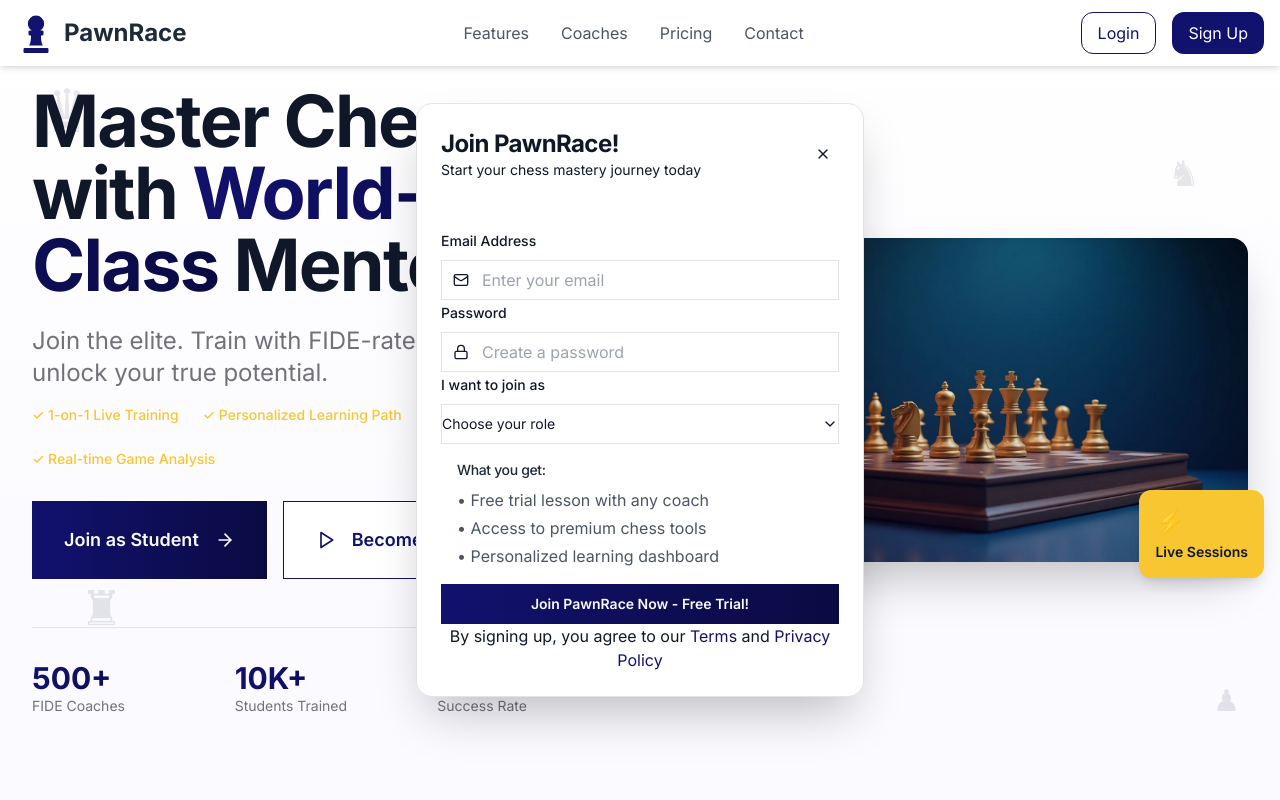
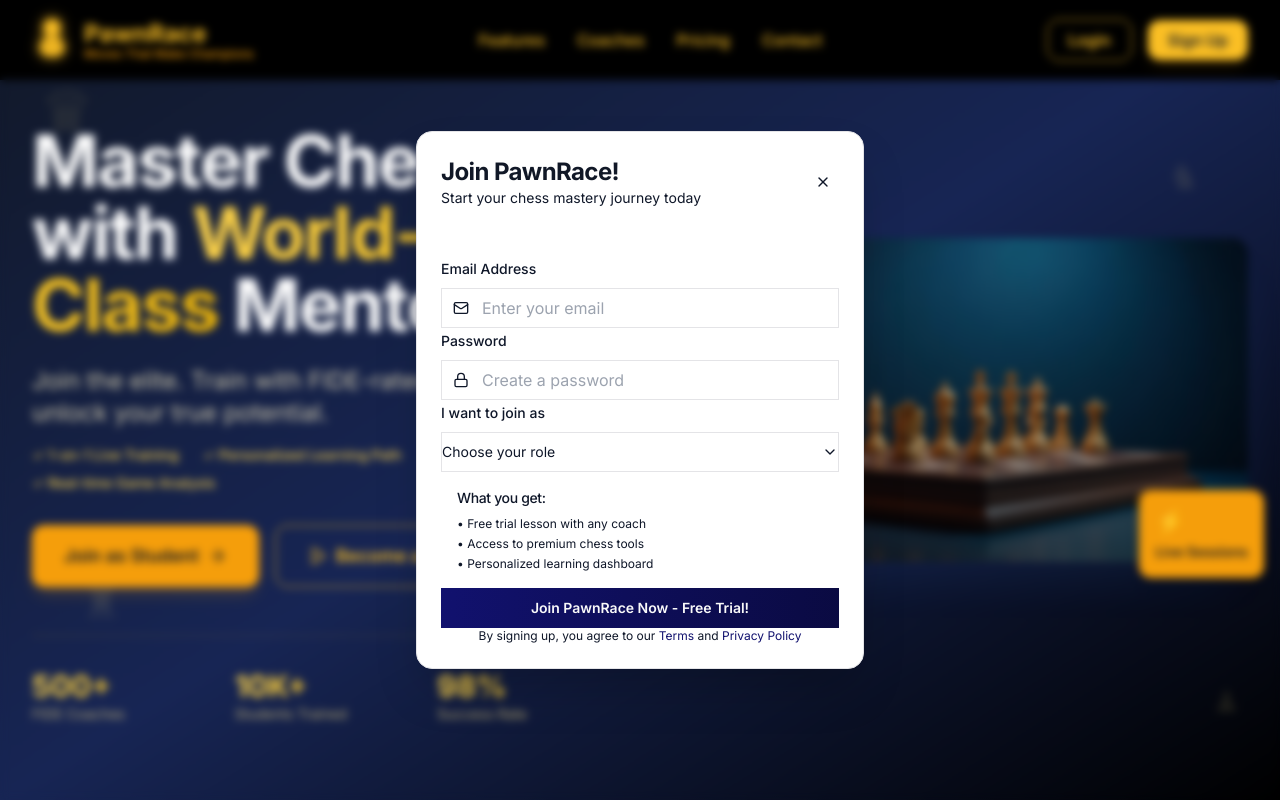
Before and after one commit to Satyajit-tech2006/pawnrace-launchpad, a React (Vite) app: page / in a window 1280 px wide. Shown: the top 800 px of the page. Built offline with nearby package versions, Linux system fonts and the light colour scheme.

Commit message:
Mera naya feature

```diff
--- a/package.json
+++ b/package.json
@@ -48,6 +48,7 @@
     "embla-carousel-react": "^8.3.0",
     "input-otp": "^1.2.4",
     "lucide-react": "^0.462.0",
+    "motion": "^12.23.12",
     "next-themes": "^0.3.0",
     "react": "^18.3.1",
     "react-day-picker": "^8.10.1",
--- a/src/components/Hero.jsx
+++ b/src/components/Hero.jsx
@@ -1,90 +1,155 @@
-// Hero Section Component for PawnRace Chess Academy
-// Main landing page hero with engaging visuals and call-to-action
+import React from "react";
+import { ArrowRight, Play } from "lucide-react";
+import homeimg from "../assets/chess-hero.jpg";
 
-import React from 'react';
-import { Button } from '@/components/ui/button';
-import { ArrowRight, Play } from 'lucide-react';
-import heroImage from '@/assets/chess-hero.jpg';
+// --- Re-styled Hero Section Component ---
+// This version features a bluish background and golden text for a more regal and professional look.
+export default function App() {
+  // A simple handler for the buttons as an example
+  const handleLoginClick = () => {
+    console.log("Button clicked!");
+  };
 
-// Hero section with compelling messaging and visual elements
+  return <Hero onLoginClick={handleLoginClick} />;
+}
+
 function Hero({ onLoginClick }) {
+  // Using a placeholder image as local assets are not available.
+  const heroImage = homeimg;
+
   return (
-    <section id="home" className="relative min-h-screen flex items-center bg-subtle-gradient overflow-hidden">
+    <>
+      {/* Keyframes for animations are defined here to keep the component self-contained */}
+      <style>{`
+        @keyframes float-animation {
+          0%, 100% { transform: translateY(0); }
+          50% { transform: translateY(-20px); }
+        }
+        .float-animation {
+          animation: float-animation 6s ease-in-out infinite;
+        }
+        .fade-in-up {
+          animation: fade-in-up 1s ease-out forwards;
+          opacity: 0;
+          transform: translateY(20px);
+        }
+        @keyframes fade-in-up {
+          from {
+            opacity: 0;
+            transform: translateY(20px);
+          }
+          to {
+            opacity: 1;
+            transform: translateY(0);
+          }
+        }
+      `}</style>
+      <section
+        id="home"
+        className="relative min-h-screen flex items-center bg-gradient-to-br from-gray-900 via-blue-950 to-black text-white overflow-hidden"
+      >
         {/* Animated Chess Pieces Background */}
         <div className="absolute inset-0 overflow-hidden pointer-events-none">
-        <div className="absolute top-20 left-10 opacity-10 float-animation">
+          <div className="absolute top-20 left-10 text-amber-200 opacity-10 float-animation">
             <div className="text-6xl">♛</div>
           </div>
-        <div className="absolute top-40 right-20 opacity-10 float-animation" style={{ animationDelay: '1s' }}>
+          <div
+            className="absolute top-40 right-20 text-amber-200 opacity-10 float-animation"
+            style={{ animationDelay: "1s" }}
+          >
             <div className="text-4xl">♞</div>
           </div>
-        <div className="absolute bottom-40 left-20 opacity-10 float-animation" style={{ animationDelay: '2s' }}>
+          <div
+            className="absolute bottom-40 left-20 text-amber-200 opacity-10 float-animation"
+            style={{ animationDelay: "2s" }}
+          >
             <div className="text-5xl">♜</div>
           </div>
-        <div className="absolute bottom-20 right-10 opacity-10 float-animation" style={{ animationDelay: '0.5s' }}>
+          <div
+            className="absolute bottom-20 right-10 text-amber-200 opacity-10 float-animation"
+            style={{ animationDelay: "0.5s" }}
+          >
             <div className="text-3xl">♟</div>
           </div>
         </div>
 
         <div className="container mx-auto px-4 sm:px-6 lg:px-8 relative z-10">
           <div className="grid lg:grid-cols-2 gap-12 lg:gap-16 items-center">
-
             {/* Hero Content */}
-          <div className="text-center lg:text-left">
-            <div className="fade-in-up">
+            <div className="text-center lg:text-left mt-12">
+              <div className="fade-in-up mt-8 lg:mt-0">
                 <h1 className="text-4xl sm:text-5xl lg:text-6xl xl:text-7xl font-bold leading-tight mb-6">
-                Master Chess with{' '}
-                <span className="text-gradient">World-Class</span> Mentors
+                  Master Chess with{" "}
+                  <span className="text-transparent bg-clip-text bg-gradient-to-r from-amber-300 to-yellow-500">
+                    World-Class
+                  </span>{" "}
+                  Mentors
                 </h1>
 
                 <div className="space-y-4 mb-8">
-                <p className="text-xl lg:text-2xl text-muted-foreground max-w-2xl">
-                  Join the elite. Train with FIDE-rated masters and unlock your true potential.
+                  <p className="text-xl lg:text-2xl text-amber-100/80 max-w-2xl mx-auto lg:mx-0">
+                    Join the elite. Train with FIDE-rated masters and unlock
+                    your true potential.
                   </p>
 
                   {/* Feature Highlights */}
-                <div className="flex flex-wrap gap-6 justify-center lg:justify-start text-sm text-accent font-medium">
-                  <span className="flex items-center gap-2">✓ 1-on-1 Live Training</span>
-                  <span className="flex items-center gap-2">✓ Personalized Learning Path</span>
-                  <span className="flex items-center gap-2">✓ Real-time Game Analysis</span>
+                  <div className="flex flex-wrap gap-x-6 gap-y-2 justify-center lg:justify-start text-sm text-amber-300 font-medium">
+                    <span className="flex items-center gap-2">
+                      ✓ 1-on-1 Live Training
+                    </span>
+                    <span className="flex items-center gap-2">
+                      ✓ Personalized Learning Path
+                    </span>
+                    <span className="flex items-center gap-2">
+                      ✓ Real-time Game Analysis
+                    </span>
                   </div>
                 </div>
 
                 {/* Call-to-Action Buttons */}
                 <div className="flex flex-col sm:flex-row gap-4 justify-center lg:justify-start">
-                <Button
-                  size="lg"
+                  <button
                     onClick={onLoginClick}
-                  className="btn-hero px-8 py-6 text-lg font-semibold group"
+                    className="inline-flex items-center justify-center px-8 py-4 text-lg font-semibold group bg-amber-500 text-gray-900 rounded-lg hover:bg-amber-400 transition-all duration-300 shadow-lg shadow-amber-500/20 transform hover:scale-105"
                   >
                     Join as Student
                     <ArrowRight className="ml-2 h-5 w-5 group-hover:translate-x-1 transition-transform" />
-                </Button>
+                  </button>
 
-                <Button
-                  size="lg"
-                  variant="outline"
+                  <button
                     onClick={onLoginClick}
-                  className="btn-outline px-8 py-6 text-lg font-semibold group"
+                    className="inline-flex items-center justify-center px-8 py-4 text-lg font-semibold group border border-amber-400 text-amber-400 rounded-lg hover:bg-amber-400 hover:text-gray-900 transition-all duration-300 transform hover:scale-105"
                   >
                     <Play className="mr-2 h-5 w-5" />
                     Become a Coach
-                </Button>
+                  </button>
                 </div>
 
                 {/* Success Statistics */}
-              <div className="grid grid-cols-3 gap-8 mt-12 pt-8 border-t border-border">
+                <div className="grid grid-cols-3 gap-8 mt-12 pt-8 border-t border-amber-400/20">
                   <div className="text-center lg:text-left">
-                  <div className="text-3xl font-bold text-gradient">500+</div>
-                  <div className="text-sm text-muted-foreground">FIDE Coaches</div>
+                    <div className="text-3xl font-bold text-transparent bg-clip-text bg-gradient-to-r from-amber-300 to-yellow-500">
+                      500+
+                    </div>
+                    <div className="text-sm text-amber-200/70">
+                      FIDE Coaches
+                    </div>
                   </div>
                   <div className="text-center lg:text-left">
-                  <div className="text-3xl font-bold text-gradient">10K+</div>
-                  <div className="text-sm text-muted-foreground">Students Trained</div>
+                    <div className="text-3xl font-bold text-transparent bg-clip-text bg-gradient-to-r from-amber-300 to-yellow-500">
+                      10K+
+                    </div>
+                    <div className="text-sm text-amber-200/70">
+                      Students Trained
+                    </div>
                   </div>
                   <div className="text-center lg:text-left">
-                  <div className="text-3xl font-bold text-gradient">98%</div>
-                  <div className="text-sm text-muted-foreground">Success Rate</div>
+                    <div className="text-3xl font-bold text-transparent bg-clip-text bg-gradient-to-r from-amber-300 to-yellow-500">
+                      98%
+                    </div>
+                    <div className="text-sm text-amber-200/70">
+                      Success Rate
+                    </div>
                   </div>
                 </div>
               </div>
@@ -94,32 +159,40 @@ function Hero({ onLoginClick }) {
             <div className="relative lg:order-2">
               <div className="relative">
                 {/* Main Hero Image */}
-              <div className="relative rounded-2xl overflow-hidden shadow-2xl hover-lift">
+                <div className="relative rounded-2xl overflow-hidden shadow-2xl shadow-blue-500/10 transition-transform duration-300 hover:scale-105">
                   <img
                     src={heroImage}
                     alt="Chess Academy - Learn from FIDE Masters"
                     className="w-full h-auto object-cover"
+                    onError={(e) => {
+                      e.target.onerror = null;
+                      e.target.src =
+                        "https://placehold.co/800x800/020617/FFFFFF?text=Image+Error";
+                    }}
                   />
-                <div className="absolute inset-0 bg-gradient-to-t from-primary/20 to-transparent"></div>
+                  <div className="absolute inset-0 bg-gradient-to-t from-black/50 to-transparent"></div>
                 </div>
 
                 {/* Floating Achievement Badge */}
-              <div className="absolute -top-4 -left-4 bg-white rounded-lg shadow-lg p-4 animate-pulse">
+                <div className="absolute -top-4 -left-4 bg-blue-950/70 backdrop-blur-sm border border-amber-400/30 rounded-lg shadow-lg p-4 animate-pulse">
                   <div className="text-2xl mb-1">🏆</div>
-                <div className="text-sm font-semibold">#1 Chess Academy</div>
+                  <div className="text-sm font-semibold text-amber-300">
+                    #1 Chess Academy
+                  </div>
                 </div>
 
                 {/* Live Sessions Badge */}
-              <div className="absolute -bottom-4 -right-4 bg-accent rounded-lg shadow-lg p-4 hover-scale">
+                <div className="absolute -bottom-4 -right-4 bg-amber-500 rounded-lg shadow-lg p-4 transition-transform duration-300 hover:scale-110">
                   <div className="text-2xl mb-1">⚡</div>
-                <div className="text-sm font-semibold text-accent-foreground">Live Sessions</div>
+                  <div className="text-sm font-semibold text-gray-900">
+                    Live Sessions
+                  </div>
                 </div>
               </div>
             </div>
           </div>
         </div>
       </section>
+    </>
   );
 }
-
-export default Hero;
--- a/src/components/Navbar.jsx
+++ b/src/components/Navbar.jsx
@@ -1,79 +1,164 @@
-import React, { useState } from "react";
-import { Menu, X } from "lucide-react";
-import { FaChessPawn } from "react-icons/fa";
+import React from 'react';
+import { Menu, X } from 'lucide-react';
+import { motion, AnimatePresence } from 'framer-motion';
 
+// --- SVG Icon for the Chess Pawn ---
+// To resolve the dependency issue, we'll use an inline SVG instead of an external library.
+const ChessPawnIcon = ({ className }) => (
+  <svg
+    xmlns="http://www.w3.org/2000/svg"
+    viewBox="0 0 448 512"
+    className={className}
+    fill="currentColor"
+  >
+    <path d="M320 96c0-53-43-96-96-96S128 43 128 96s43 96 96 96 96-43 96-96zM224 224c-79.5 0-144 64.5-144 144v32h288v-32c0-79.5-64.5-144-144-144zm-96 96c0-8.8 7.2-16 16-16h160c8.8 0 16 7.2 16 16v32H128v-32zm192 64H128v64h192v-64z"/>
+  </svg>
+);
+
+// --- Enhanced Navbar Component ---
+// We define Navbar before App to ensure it's available when App is declared.
 const Navbar = () => {
-  const [isOpen, setIsOpen] = useState(false);
+  const [isOpen, setIsOpen] = React.useState(false);
+  const [hasScrolled, setHasScrolled] = React.useState(false);
+
+  // Effect to handle navbar background change on scroll
+  React.useEffect(() => {
+    const handleScroll = () => {
+      setHasScrolled(window.scrollY > 20);
+    };
+    window.addEventListener('scroll', handleScroll);
+    // Cleanup function to remove the event listener
+    return () => {
+      window.removeEventListener('scroll', handleScroll);
+    };
+  }, []);
+
+  // Navigation links data
+  const navLinks = [
+    { title: 'Features', href: '#features' },
+    { title: 'Coaches', href: '#coaches' },
+    { title: 'Pricing', href: '#pricing' },
+    { title: 'Contact', href: '#contact' },
+  ];
+
+  // Animation variants for the mobile menu
+  const menuVariants = {
+    hidden: { opacity: 0, y: -20 },
+    visible: { opacity: 1, y: 0, transition: { staggerChildren: 0.07, duration: 0.3 } },
+    exit: { opacity: 0, y: -20, transition: { duration: 0.2 } },
+  };
+
+  const linkVariants = {
+    hidden: { opacity: 0, y: -10 },
+    visible: { opacity: 1, y: 0 },
+  };
 
   return (
-    <nav className="bg-white shadow-md fixed w-full top-0 left-0 z-50">
-      <div className="container mx-auto px-4 py-3 flex justify-between items-center">
+    <motion.nav
+      className={`fixed w-full top-0 left-0 z-50 transition-all duration-300 ${hasScrolled ? 'bg-gray-900/80 backdrop-blur-sm shadow-xl' : 'bg-transparent'}`}
+      initial={{ y: -100 }}
+      animate={{ y: 0 }}
+      transition={{ duration: 0.5, ease: 'easeOut' }}
+    >
+      <div className="container mx-auto px-4 sm:px-6 lg:px-8 bg-black">
+        <div className="flex justify-between items-center h-20">
           {/* Logo */}
-        <div className="flex items-center space-x-2">
-          <FaChessPawn className="h-10 w-10 text-primary animate-pulse" />
-          <span className="text-2xl font-bold text-gray-800">PawnRace</span>
+          <a href="#" className="flex items-center space-x-3 cursor-pointer">
+            {/* Glow animation is now handled by framer-motion to avoid issues with build tools */}
+            <motion.div
+              animate={{
+                filter: [
+                  "drop-shadow(0 0 2px #fbbd23) drop-shadow(0 0 5px #fbbd23)",
+                  "drop-shadow(0 0 5px #fbbd23) drop-shadow(0 0 15px #fbbd23)",
+                  "drop-shadow(0 0 2px #fbbd23) drop-shadow(0 0 5px #fbbd23)",
+                ]
+              }}
+              transition={{
+                duration: 2,
+                repeat: Infinity,
+                ease: "easeInOut"
+              }}
+            >
+              <ChessPawnIcon className="h-10 w-10 text-amber-400" />
+            </motion.div>
+            <div>
+              <span className="text-2xl font-bold text-amber-400">PawnRace</span>
+              <p className="text-xs font-medium text-amber-500 -mt-1">Moves That Make Champions</p>
+            </div>
+          </a>
+
+          {/* Desktop Links */}
+          <div className="hidden md:flex items-center space-x-8">
+            {navLinks.map((link) => (
+              <motion.a
+                key={link.href}
+                href={link.href}
+                className="text-amber-400 hover:text-white transition-colors duration-300 font-medium relative group"
+              >
+                {link.title}
+                <span className="absolute bottom-0 left-0 w-0 h-0.5 bg-white group-hover:w-full transition-all duration-300"></span>
+              </motion.a>
+            ))}
           </div>
 
-        {/* Desktop Links */}
-        <div className="hidden md:flex space-x-8">
-          <a href="#features" className="text-gray-600 hover:text-primary transition">
-            Features
-          </a>
-          <a href="#coaches" className="text-gray-600 hover:text-primary transition">
-            Coaches
-          </a>
-          <a href="#pricing" className="text-gray-600 hover:text-primary transition">
-            Pricing
-          </a>
-          <a href="#contact" className="text-gray-600 hover:text-primary transition">
-            Contact
-          </a>
-        </div>
-
-        {/* Buttons */}
-        <div className="hidden md:flex space-x-4">
-          <button className="px-4 py-2 text-primary border border-primary rounded-lg hover:bg-primary hover:text-white transition">
+          {/* Desktop Buttons */}
+          <div className="hidden md:flex items-center space-x-4">
+            <button className="px-5 py-2 text-amber-400 border border-amber-400 rounded-lg hover:bg-amber-400 hover:text-gray-900 transition-all duration-300 font-semibold">
               Login
             </button>
-          <button className="px-4 py-2 bg-primary text-white rounded-lg hover:bg-primary-dark transition">
+            <button className="px-5 py-2 bg-amber-400 text-gray-900 rounded-lg hover:bg-amber-300 transition-all duration-300 font-semibold shadow-lg shadow-amber-500/10">
               Sign Up
             </button>
           </div>
 
           {/* Mobile Menu Button */}
           <div className="md:hidden">
-          <button onClick={() => setIsOpen(!isOpen)}>
-            {isOpen ? <X className="h-8 w-8 text-gray-800" /> : <Menu className="h-8 w-8 text-gray-800" />}
+            <button onClick={() => setIsOpen(!isOpen)} aria-label="Toggle Menu">
+              {isOpen ? (
+                <X className="h-8 w-8 text-amber-400" />
+              ) : (
+                <Menu className="h-8 w-8 text-amber-400" />
+              )}
             </button>
+          </div>
         </div>
       </div>
 
       {/* Mobile Menu */}
+      <AnimatePresence>
         {isOpen && (
-        <div className="md:hidden bg-white shadow-lg">
-          <div className="px-4 py-3 space-y-3">
-            <a href="#features" className="block text-gray-600 hover:text-primary transition">
-              Features
-            </a>
-            <a href="#coaches" className="block text-gray-600 hover:text-primary transition">
-              Coaches
-            </a>
-            <a href="#pricing" className="block text-gray-600 hover:text-primary transition">
-              Pricing
-            </a>
-            <a href="#contact" className="block text-gray-600 hover:text-primary transition">
-              Contact
-            </a>
-            <button className="w-full px-4 py-2 text-primary border border-primary rounded-lg hover:bg-primary hover:text-white transition">
+          <motion.div
+            className="md:hidden bg-gray-900/95 backdrop-blur-lg absolute w-full"
+            variants={menuVariants}
+            initial="hidden"
+            animate="visible"
+            exit="exit"
+          >
+            <div className="px-6 pt-2 pb-6 space-y-3">
+              {navLinks.map((link) => (
+                <motion.a
+                  key={link.href}
+                  href={link.href}
+                  onClick={() => setIsOpen(false)}
+                  className="block text-amber-400 hover:text-white transition-colors duration-300 py-2 text-lg"
+                  variants={linkVariants}
+                >
+                  {link.title}
+                </motion.a>
+              ))}
+              <motion.div variants={linkVariants} className="border-t border-gray-700 pt-4 space-y-3">
+                <button className="w-full px-4 py-3 text-amber-400 border border-amber-400 rounded-lg hover:bg-amber-400 hover:text-gray-900 transition-all duration-300 font-semibold">
                   Login
                 </button>
-            <button className="w-full px-4 py-2 bg-primary text-white rounded-lg hover:bg-primary-dark transition">
+                <button className="w-full px-4 py-3 bg-amber-400 text-gray-900 rounded-lg hover:bg-amber-300 transition-all duration-300 font-semibold">
                   Sign Up
                 </button>
+              </motion.div>
             </div>
-        </div>
+          </motion.div>
         )}
-    </nav>
+      </AnimatePresence>
+    </motion.nav>
   );
 };
 
```
Also changed, not shown: 1 other file (tests, documents, lock files or other folders). Lines whose indentation alone changed are shown as unchanged.
